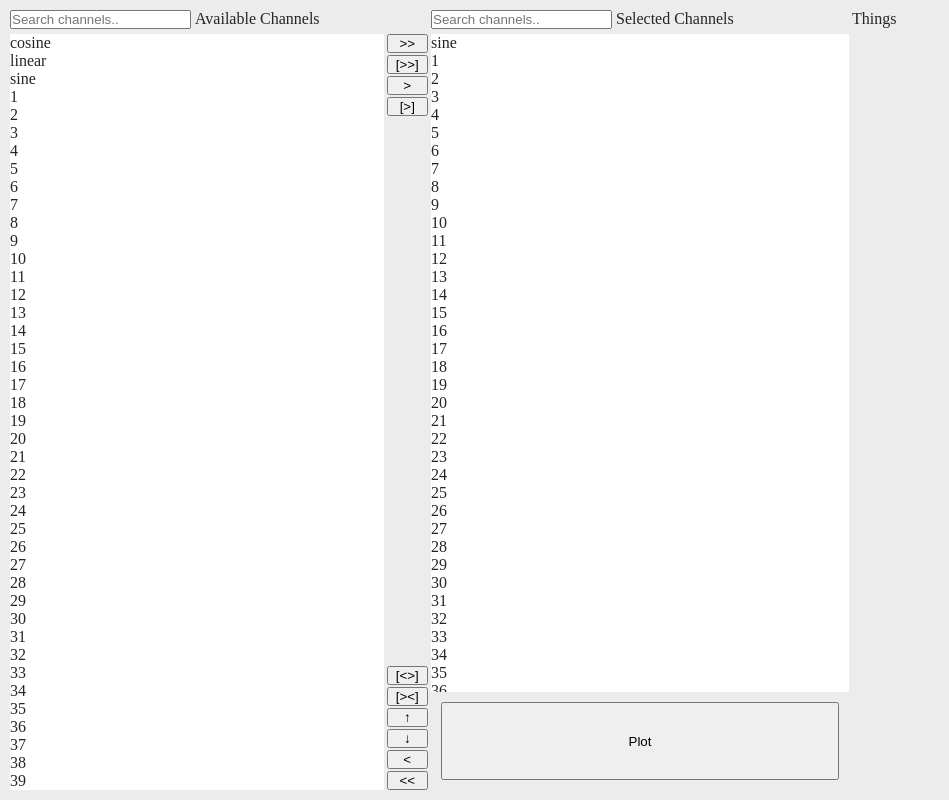
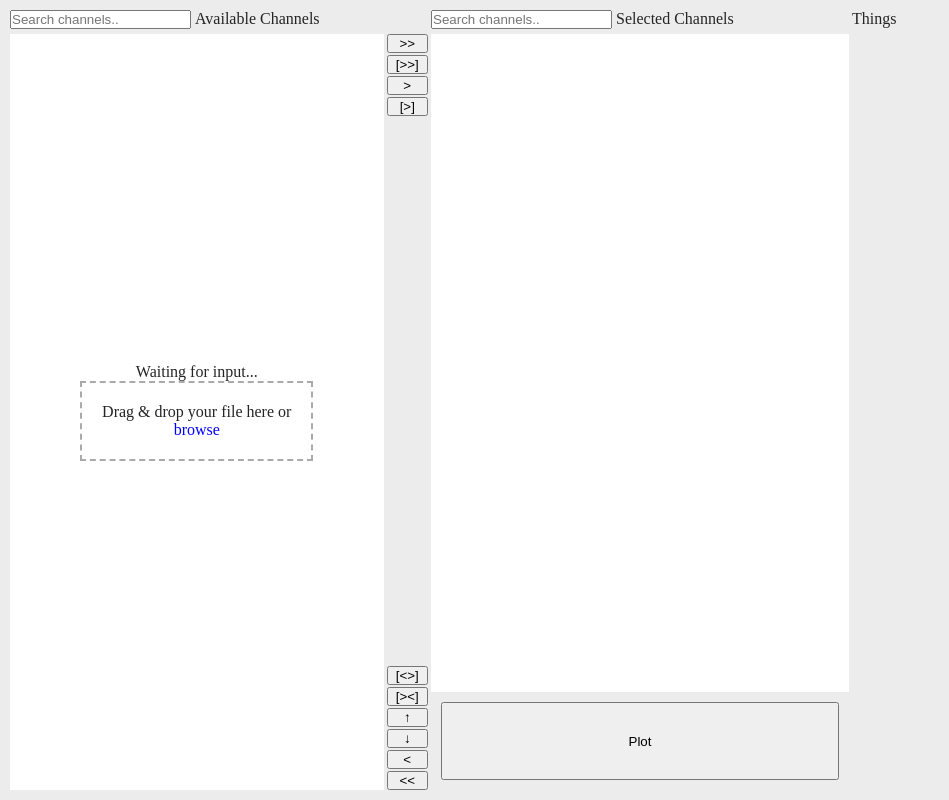
Before and after one commit to iainfox/plot-assist-v2, a website built with Vite: page index.html in a window 1280 px wide. Shown: the whole page, without its empty margins (0-949 px from the left). Built offline with nearby package versions, Linux system fonts and the light colour scheme.

Commit message:
add file drop section

```diff
--- a/index.html
+++ b/index.html
@@ -16,18 +16,17 @@
                 <p>Available Channels</p>
             </div>
 
-            <ul class="list" id="available-channels">
-                <li>
-                    <input type="checkbox" class="channel" id="cosine"> <label>cosine</label>
-                </li>
+            <div id="list-warning">
+                <p>Waiting for input...</p>
+                <div id="file-drop-area">
+                    <p>Drag &amp; drop your file here or <label for="file-input"
+                            class="file-drop-label">browse</label></p>
+                    <input type="file" id="file-input" class="hidden">
+                </div>
+            </div>
 
-                <li>
-                    <input type="checkbox" class="channel" id="linear"> <label>linear</label>
-                </li>
+            <ul class="list hidden" id="available-channels">
 
-                <li>
-                    <input type="checkbox" class="channel" id="sine"> <label>sine</label>
-                </li>
             </ul>
         </div>
 
@@ -62,10 +61,6 @@
 
         <ul class="list" id="selected-channels">
 
-            <li>
-                <input type="checkbox" class="channel" id="sine"> <label>sine</label>
-            </li>
-
         </ul>
 
         <button class="plot-button">Plot</button>
@@ -76,7 +71,7 @@
     </section>
 
     <script src="./src/main.ts" type="module"></script>
-    <script src="./src/tests.ts"></script>
+    <!-- <script src="./src/tests.ts"></script> -->
 </body>
 
 </html>
--- a/src/styles.css
+++ b/src/styles.css
@@ -104,3 +104,37 @@ li {
 li:hover {
     background-color: var(--off-white);
 }
+
+.hidden {
+    display: none;
+}
+
+#list-warning {
+    padding: 0;
+    margin: 0;
+    height: 0;
+    flex-grow: 1;
+    background-color: white;
+
+    display: flex;
+    justify-content: center;
+    align-items: center;
+    flex-direction: column;
+}
+
+#file-drop-area {
+    transition: border .25s ease-in-out;
+    border: 2px dashed #aaaaaa;
+    padding: 20px;
+    text-align: center;
+}
+
+#file-drop-area:hover {
+    border: 2px dashed #888;
+}
+
+.file-drop-label {
+    color: blue;
+    text-decoration: none;
+    cursor: pointer;
+}
```
